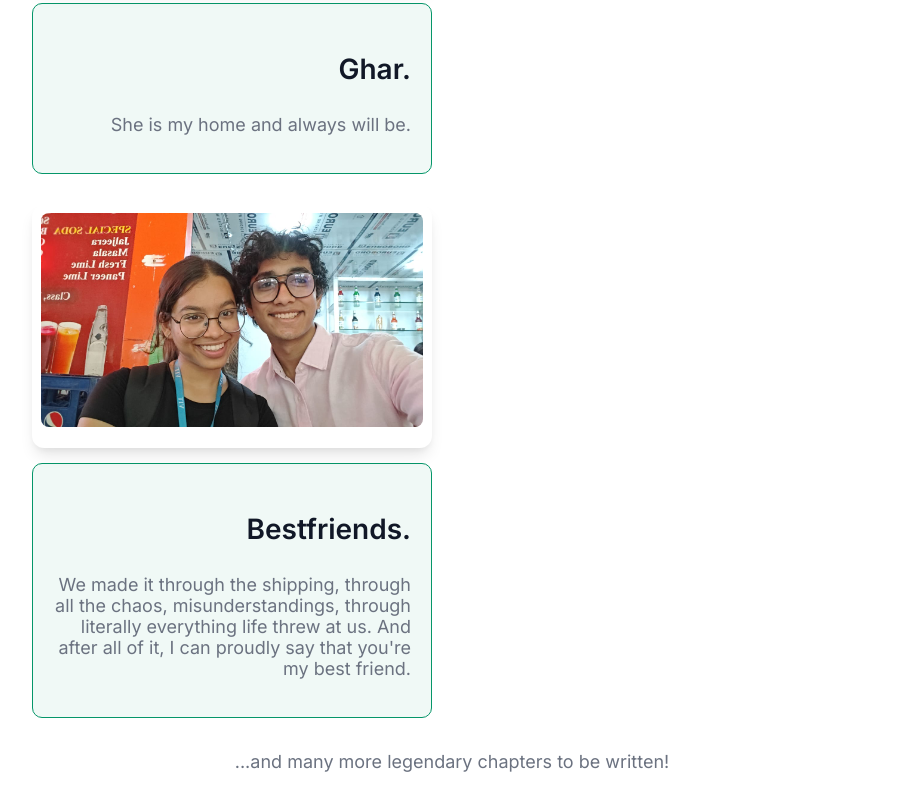
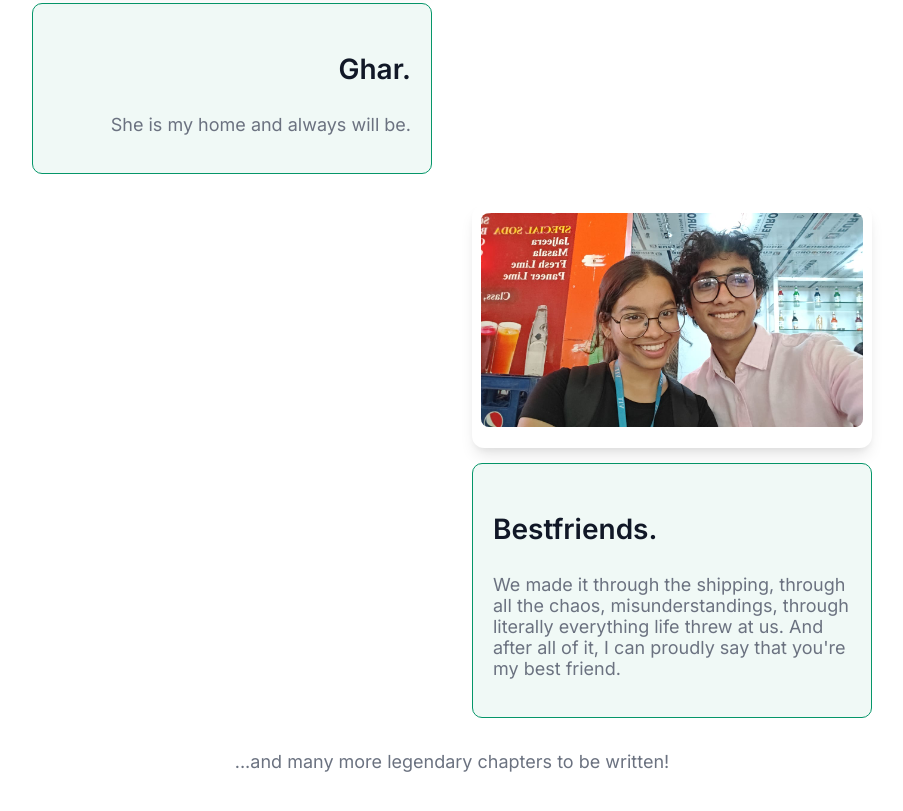
Before and after one commit to stevenstank/late, a plain HTML site: page index.html in a window 1280 px wide. Shown: the part 9024-9835 px from the top of the page, without its empty margins (188-1091 px from the left). Drawn offline with Linux system fonts and the light colour scheme.

Commit message:
fixed an error

```diff
--- a/index.html
+++ b/index.html
@@ -168,7 +168,7 @@
                 </div>
             </div>
 
-            <div class="l left">
+            <div class="l right">
                 <div class="c">
                     <img src="images/friend.jpeg">
                 </div>
```
